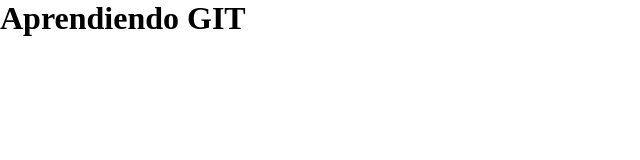
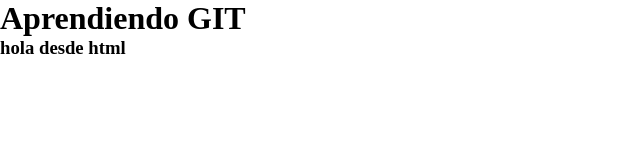
Before and after one commit to agusmartinez30/introduccion-a-git, a plain HTML site: page index.html in a window 1280 px wide. Shown: the whole page, without its empty margins (0-640 px from the left). Drawn offline with Linux system fonts and the light colour scheme.

Commit message:
agregamos un h3

```diff
--- a/index.html
+++ b/index.html
@@ -9,5 +9,6 @@
 </head>
 <body>
     <h1>Aprendiendo GIT</h1>
+    <h3>hola desde html</h3>
 </body>
 </html>
```
